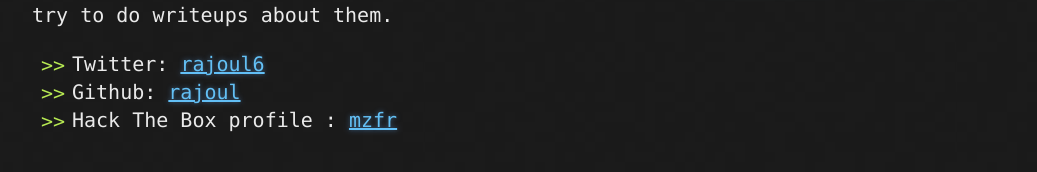
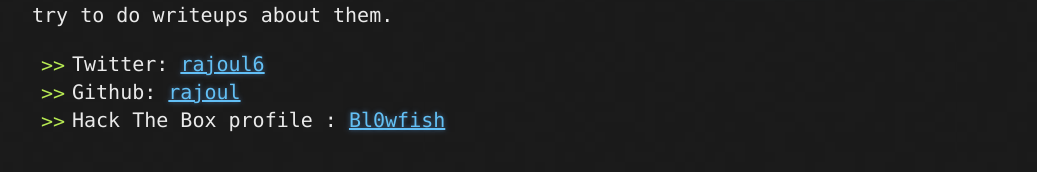
Before and after one commit to rajoul/rajoul.github.io, a Jekyll site: the page built from about.md, in a window 1280 px wide. Shown: the part 259-431 px from the top of the page, without its empty margins (108-1145 px from the left). Built offline with Jekyll 4.4.1, drawn with Linux system fonts in a browser that asks for light colours.

Commit message:
Update about.md

```diff
--- a/about.md
+++ b/about.md
@@ -11,4 +11,4 @@ Other than that I hack vulnerable machines, mostly from [HackTheBox](http://hack
 
 * Twitter: [rajoul6](https://twitter.com/@rajoul6)
 * Github: [rajoul](https://github.com/rajoul)
-* Hack The Box profile : [mzfr](https://www.hackthebox.eu/home/users/profile/94847)
+* Hack The Box profile : [Bl0wfish](https://www.hackthebox.eu/home/users/profile/94847)
```
